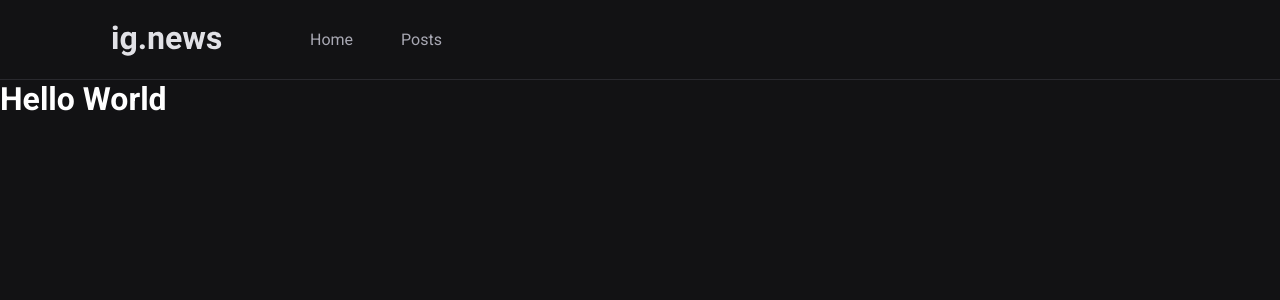
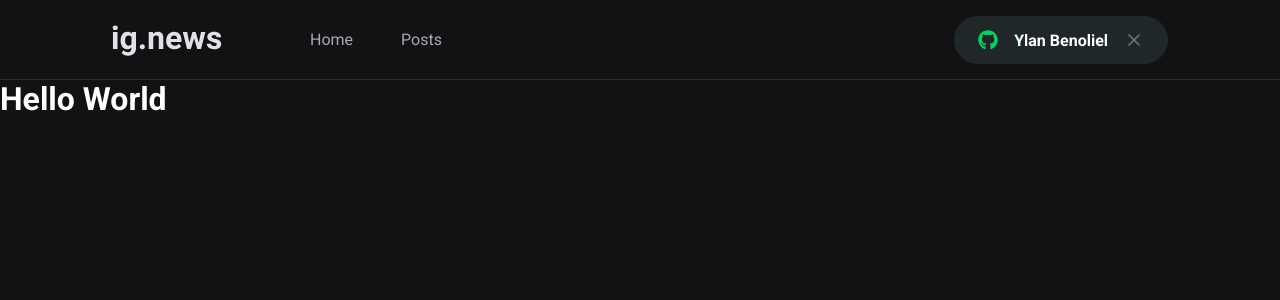
Before and after one commit to ylanbenoliel/ignews, a Next.js app: page / in a window 1280 px wide. Shown: the top 300 px of the page. Built offline with nearby package versions, Linux system fonts and the light colour scheme.

Commit message:
Add SignInButton in header

```diff
--- a/src/components/Header/index.tsx
+++ b/src/components/Header/index.tsx
@@ -1,3 +1,4 @@
+import { SignInButton } from '../SignInButton';
 import styles from './styles.module.scss'
 
 export function Header(): JSX.Element {
@@ -9,6 +10,7 @@ export function Header(): JSX.Element {
           <a href="">Home</a>
           <a href="">Posts</a>
         </nav>
+        <SignInButton />
       </div>
 
     </header>
--- a/src/components/Header/styles.module.scss
+++ b/src/components/Header/styles.module.scss
@@ -51,4 +51,8 @@
             }
         }
     }
+
+    button {
+        margin-left: auto;
+    }
 }
```
